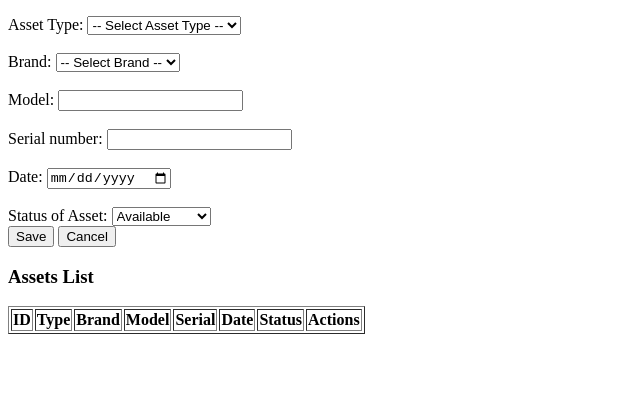
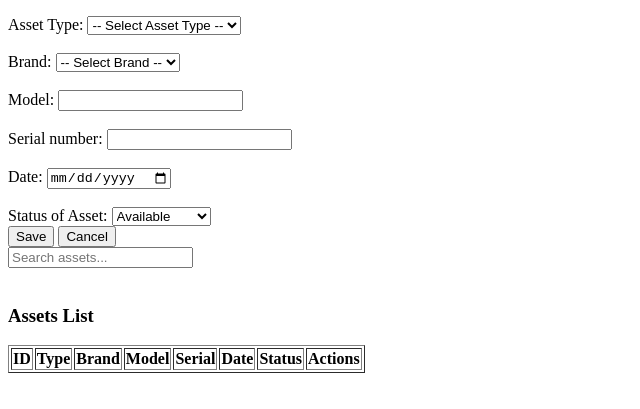
Before and after one commit to amrithakarthikeyan/B9IS123--Project, a website: page Frontend/index.html in a window 1280 px wide. Shown: the part 105-514 px from the top of the page, without its empty margins (0-640 px from the left). Drawn offline with Linux system fonts and the light colour scheme; no server answers.

Commit message:
Adding a search feature- index.html

```diff
--- a/Frontend/index.html
+++ b/Frontend/index.html
@@ -67,7 +67,8 @@
     <button type="submit">Save</button>
     <button type="button" id="cancelEdit">Cancel</button>
   </form>
-
+  <input type="text" id="searchInput" placeholder="Search assets..." />
+  <br> <br>
   <h3>Assets List</h3>
   <table border="1" id="assetTable">
     <thead>
```
